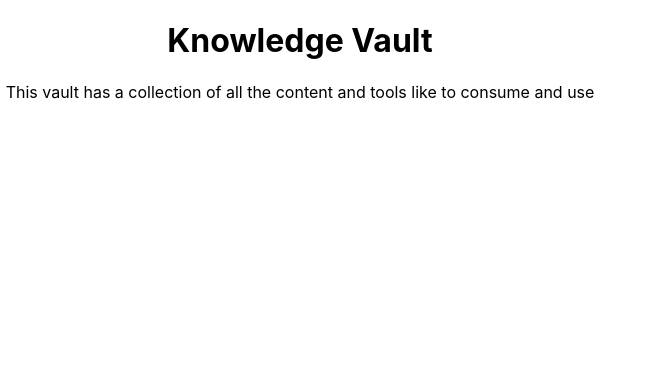
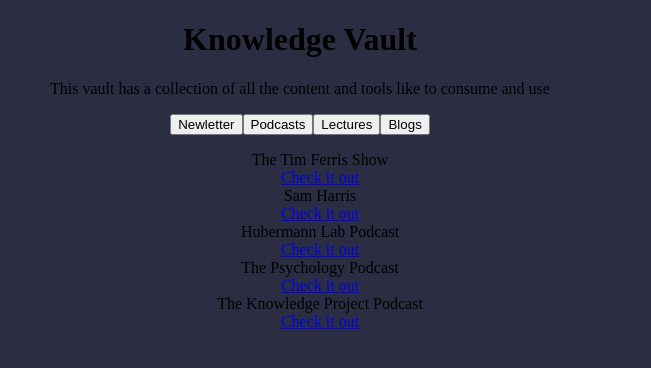
Before and after one commit to rahulbakshi4/knowledge-vault, a React (Create React App) app: page / in a window 1280 px wide. Shown: the top 368 px of the page, without its empty margins (0-651 px from the left). Built offline with nearby package versions, Linux system fonts and the light colour scheme.

Commit message:
added: functionality done

```diff
--- a/src/App.css
+++ b/src/App.css
@@ -1,9 +1,15 @@
+body{
+  margin: 0;
+  padding: 0;
+  background: #2b2d42;
+  box-sizing: border-box;
+}
+
 .App {
   text-align: center;
-  width: 100%;
   max-width: 600px;
-}
-
-.btn-category{
 
 }
+.resource-list{
+  list-style: none;
+}
--- a/src/components/Category.js
+++ b/src/components/Category.js
@@ -1,17 +1,43 @@
 import React from 'react'
 import {useState}  from 'react';
+import VaultDB from './VaultDB';
 
 const Category = () => {
 
-    const [selectedCategory, setCategory] = useState("Newsletters")
+
+    const [selectedCategory, setCategory] = useState("Podcasts")
+
+    function categoryClickHandler (category){
+        setCategory(category)
+    }
 
 
     return (
         <div className="btn-category">
+        <div>
+        {Object.keys(VaultDB).map((category)=>(
+            <button onClick={()=> categoryClickHandler(category)}>
+                {category}
+            </button>
+        ))}
 
+        <div>
+        <ul className="resource-list">
+                {VaultDB[selectedCategory].map((resource) => (
+                    <li key={resource.name}>{" "}
 
+                    <div>{resource.name}</div>
+                    <div>{resource.desc}</div>
+                    <div><a href={resource.link}>Check it out</a></div>
+                    </li>
+                ))}
+            </ul>
+        </div>
+
+            </div>
 
         </div>
+
     )
 }
 
--- a/src/components/VaultDB.js
+++ b/src/components/VaultDB.js
@@ -56,7 +56,44 @@
             desc:"",
             link:"https://fs.blog/knowledge-project/"
         }
-     ]
+     ],
+     Lectures:[{
+         name:"",
+         desc:"",
+         link:""
+     },{
+        name:"",
+        desc:"",
+        link:""
+    },{
+        name:"",
+        desc:"",
+        link:""
+    }
+    ]
+    ,
+    Blogs: [
+        {
+            name:"",
+            desc:"",
+            link:""
+        },
+        {
+            name:"",
+            desc:"",
+            link:""
+        },
+        {
+            name:"",
+            desc:"",
+            link:""
+        },
+        {
+            name:"",
+            desc:"",
+            link:""
+        }
+    ]
 
 
 
--- a/src/index.css
+++ /dev/null
@@ -1,14 +0,0 @@
-body {
-  margin: 0;
-  font-family: -apple-system, BlinkMacSystemFont, 'Segoe UI', 'Roboto', 'Oxygen',
-    'Ubuntu', 'Cantarell', 'Fira Sans', 'Droid Sans', 'Helvetica Neue',
-    sans-serif;
-  -webkit-font-smoothing: antialiased;
-  -moz-osx-font-smoothing: grayscale;
-
-}
-
-code {
-  font-family: source-code-pro, Menlo, Monaco, Consolas, 'Courier New',
-    monospace;
-}
--- a/src/index.js
+++ b/src/index.js
@@ -1,6 +1,6 @@
 import React from 'react';
 import ReactDOM from 'react-dom';
-import './index.css';
+import './App.css';
 import App from './App';
 import reportWebVitals from './reportWebVitals';
 
```
